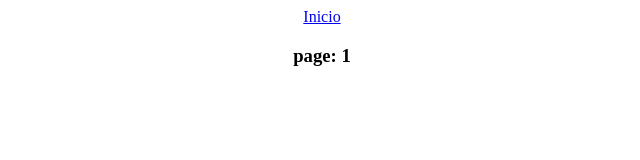
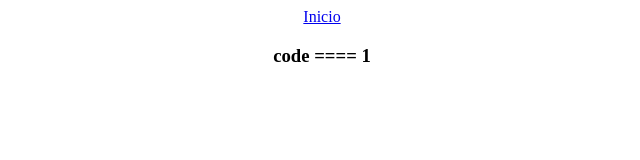
Before and after one commit to LucaPalminteri/do-I-know-u, a Next.js app: page /game/1 in a window 1280 px wide. Shown: the top 160 px of the page, without its empty margins (318-958 px from the left). Built offline with nearby package versions, Linux system fonts and the light colour scheme.

Commit message:
change to client side some components

```diff
--- a/app/game/[code]/page.tsx
+++ b/app/game/[code]/page.tsx
@@ -9,7 +9,7 @@ function Code({params}:{params:Params}) {
     <div>
         <Link href={'/'}>Inicio</Link>
         <h3>
-            page: {params.code}
+            code ==== {params.code}
         </h3>
     </div>
   )
--- a/app/page.tsx
+++ b/app/page.tsx
@@ -17,7 +17,7 @@ export default function Home() {
         <JoinGame/>
       </h2>
       <h2>
-        <Link href={'/'}>¿Cómo se juega?</Link>
+        <Link href={'/information'}>¿Cómo se juega?</Link>
       </h2>
     </main>
   )
--- a/components/JoinGame.tsx
+++ b/components/JoinGame.tsx
@@ -23,6 +23,7 @@ export default function JoinGame() {
 
     const handleClick = (e:React.MouseEvent<HTMLButtonElement, MouseEvent>) => {
         e.preventDefault()
+        if (value.length < 6) return;
         router.push(`/game/${value}`)
       }
 
```
